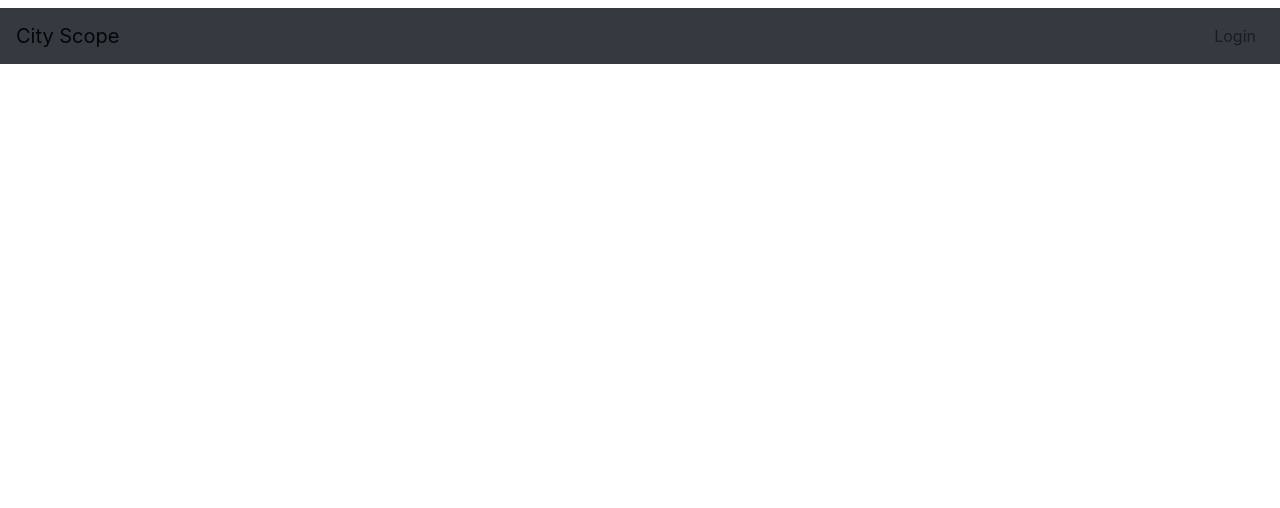
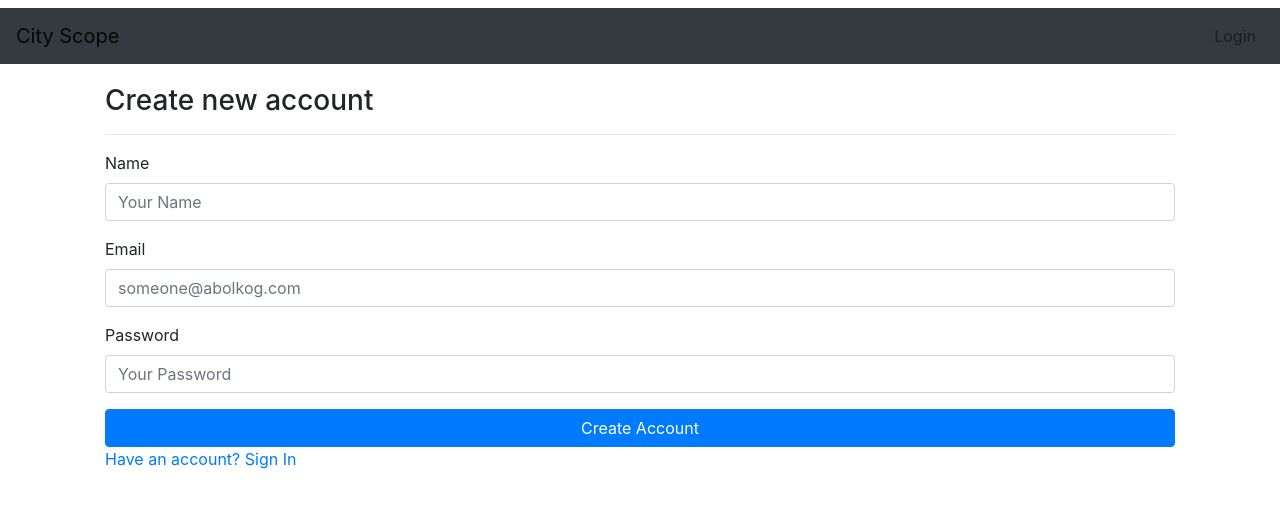
Before and after one commit to ibrahem-tech/City-Scope, a React (Create React App) app in the folder client/: page /signup in a window 1280 px wide. Shown: the top 508 px of the page. Built offline with nearby package versions, Linux system fonts and the light colour scheme.

Commit message:
sign-up page

```diff
--- a/client/package.json
+++ b/client/package.json
@@ -12,9 +12,12 @@
     "postcss-cli": "^7.1.1",
     "react": "^16.13.1",
     "react-dom": "^16.13.1",
+    "react-redux": "^7.2.0",
     "react-router-dom": "^5.2.0",
     "react-scripts": "3.4.1",
     "reactstrap": "^8.5.1",
+    "redux": "^4.0.5",
+    "redux-thunk": "^2.3.0",
     "tailwindcss": "^1.4.6",
     "yup": "^0.29.1"
   },
--- a/client/src/App.js
+++ b/client/src/App.js
@@ -1,7 +1,7 @@
 import React from 'react';
 import {Route} from 'react-router-dom';
 import { Container } from 'reactstrap';
-import {Home, Login} from './pages/index'
+import {Home, Login, Signup} from './pages/index'
 import {NavBar} from './components'
 
 
@@ -10,9 +10,9 @@ function App() {
     <div>
       <NavBar/>
       <Container>
-
       <Route path='/' component={Home} exact />
       <Route path='/login' component={Login} exact/>
+      <Route path="/signup" component={Signup} exact />
       </Container>
     </div>
   );
--- a/client/src/index.js
+++ b/client/src/index.js
@@ -1,14 +1,18 @@
 import React from 'react';
 import ReactDOM from 'react-dom';
+import { Provider } from 'react-redux';
 import {BrowserRouter} from 'react-router-dom';
 import 'bootstrap/dist/css/bootstrap.min.css';
 import App from './App';
 import * as serviceWorker from './serviceWorker';
+import store from './store'
 
 ReactDOM.render(
   <React.StrictMode>
     <BrowserRouter>
-    <App />
+    <Provider store={store}>
+      <App />
+    </Provider>
     </BrowserRouter>
 
   </React.StrictMode>,
--- a/client/src/pages/Login.js
+++ b/client/src/pages/Login.js
@@ -1,5 +1,6 @@
 import React, {Component} from 'react';
 import { Button, FormGroup,FormFeedback, Label, Input, Alert} from 'reactstrap';
+import {Link} from 'react-router-dom';
 import {Formik} from 'formik';
 import * as Yup from 'yup';
 
@@ -76,6 +77,7 @@ import * as Yup from 'yup';
                     </div>
                 )}
                 />
+                <Link to= '/signup'>Do not have an account? Sign Up Now</Link>
 
 
             </div>
--- /dev/null
+++ b/client/src/pages/Signup.js
@@ -0,0 +1,104 @@
+import React, {Component} from 'react';
+import { Button, FormGroup,FormFeedback, Label, Input, Alert} from 'reactstrap';
+import {Link} from 'react-router-dom';
+import {Formik} from 'formik';
+import * as Yup from 'yup';
+
+class Signup extends Component {
+
+  _handleFormSubmit(values, bag) {
+    this.props.signUp(values);
+    this.bag = bag;
+  }
+
+  render() {
+    const { error } = this.props;
+    return (
+      <div style={{ padding: 20 }}>
+        <h3>Create new account</h3>
+        {error && <Alert color="danger">{error}</Alert>}
+        <hr />
+        <Formik
+          initialValues={{ name: '', email: '', password: '' }}
+          onSubmit={this._handleFormSubmit.bind(this)}
+          validationSchema={Yup.object().shape({
+            name: Yup.string().required(),
+            email: Yup.string()
+              .email()
+              .required(),
+            password: Yup.string()
+              .min(6)
+              .required(),
+          })}
+          render={({
+            handleChange,
+            handleSubmit,
+            isValid,
+            isSubmitting,
+            handleBlur,
+            errors,
+            touched,
+          }) => (
+            <div>
+              <FormGroup>
+                <Label>Name</Label>
+                <Input
+                  invalid={errors.name && touched.name}
+                  name="name"
+                  type="string"
+                  placeholder="Your Name"
+                  onChange={handleChange}
+                  onBlur={handleBlur}
+                />
+
+                {errors.name && touched.name && (
+                  <FormFeedback>{errors.name}</FormFeedback>
+                )}
+              </FormGroup>
+              <FormGroup>
+                <Label>Email</Label>
+                <Input
+                  invalid={errors.email && touched.email}
+                  name="email"
+                  type="email"
+                  placeholder="someone@abolkog.com"
+                  onChange={handleChange}
+                  onBlur={handleBlur}
+                />
+
+                {errors.email && touched.email && (
+                  <FormFeedback>{errors.email}</FormFeedback>
+                )}
+              </FormGroup>
+              <FormGroup>
+                <Label>Password</Label>
+                <Input
+                  invalid={errors.password && touched.password}
+                  name="password"
+                  type="password"
+                  placeholder="Your Password"
+                  onChange={handleChange}
+                  onBlur={handleBlur}
+                />
+                {errors.password && touched.password && (
+                  <FormFeedback>{errors.password}</FormFeedback>
+                )}
+              </FormGroup>
+              <Button
+                color="primary"
+                block
+                onClick={handleSubmit}
+                disabled={!isValid || isSubmitting}
+              >
+                Create Account
+              </Button>
+            </div>
+          )}
+        />
+        <Link to="/login">Have an account? Sign In</Link>
+      </div>
+    );
+  }
+}
+
+export { Signup };
--- a/client/src/pages/index.js
+++ b/client/src/pages/index.js
@@ -1,2 +1,3 @@
 export * from './Home'
 export * from './Login'
+export * from './Signup'
--- /dev/null
+++ b/client/src/reducers/index.js
@@ -0,0 +1,5 @@
+import {combineReducers} from 'redux';
+
+export default combineReducers({
+    auth: () => []
+});
--- /dev/null
+++ b/client/src/store/index.js
@@ -0,0 +1,9 @@
+import { createStore, applyMiddleware, compose } from 'redux';
+import thunk from 'redux-thunk';
+import reducers from '../reducers';
+
+const middlewares = [thunk];
+
+const storeEnhancer = window.__REDUX_DEVTOOLS_EXTENSION_COMPOSE__ || compose;
+
+export default createStore(reducers, {}, storeEnhancer(applyMiddleware(...middlewares)));
```
Also changed, not shown: 1 other file (tests, documents, lock files or other folders).
